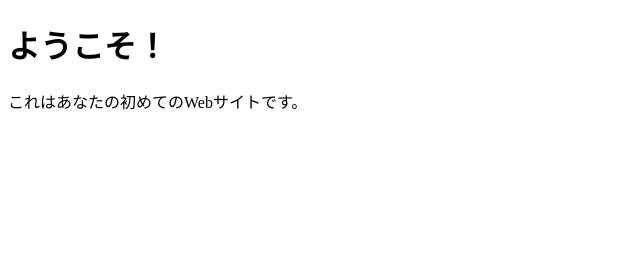
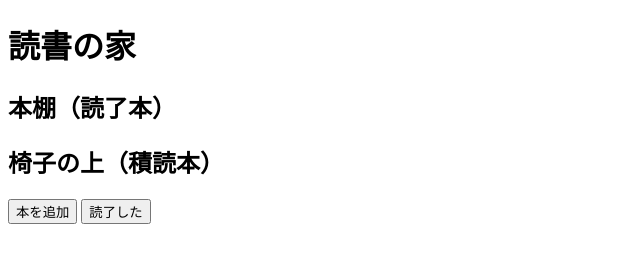
Before and after one commit to haduki86/reading-log-site, a plain HTML site: page index.html in a window 1280 px wide. Shown: the whole page, without its empty margins (0-640 px from the left). Drawn offline with Linux system fonts and the light colour scheme.

Commit message:
HTML構造を整理

```diff
--- a/index.html
+++ b/index.html
@@ -1,11 +1,32 @@
 <!DOCTYPE html>
 <html lang="ja">
 <head>
-  <meta charset="UTF-8">
-  <title>読書記録サイト</title>
+    <meta charset="UTF-8">
+    <meta name="viewport" content="width=device-width, initial-scale=1.0">
+    <title>読書の家</title>
 </head>
 <body>
-  <h1>ようこそ！</h1>
-  <p>これはあなたの初めてのWebサイトです。</p>
+    <header>
+        <h1>読書の家</h1>
+    </header>
+
+    <main>
+        <!--読了本が並ぶ本棚-->
+        <section id="bookshelf"></section>
+            <h2>本棚（読了本）</h2>
+        </section>
+
+        <!--積読本が積まれる椅子エリア-->
+        <section id="reading-chair">
+            <h2>椅子の上（積読本）</h2>
+            <div id="completed-books"></div>
+        </section>
+
+        <!--操作ボタン-->
+        <section id="contorols">
+            <button id="add-book-btn">本を追加</button>
+            <button id="mark-complete-btn">読了した</button>
+        </section>
+    </main>
 </body>
 </html>
```
